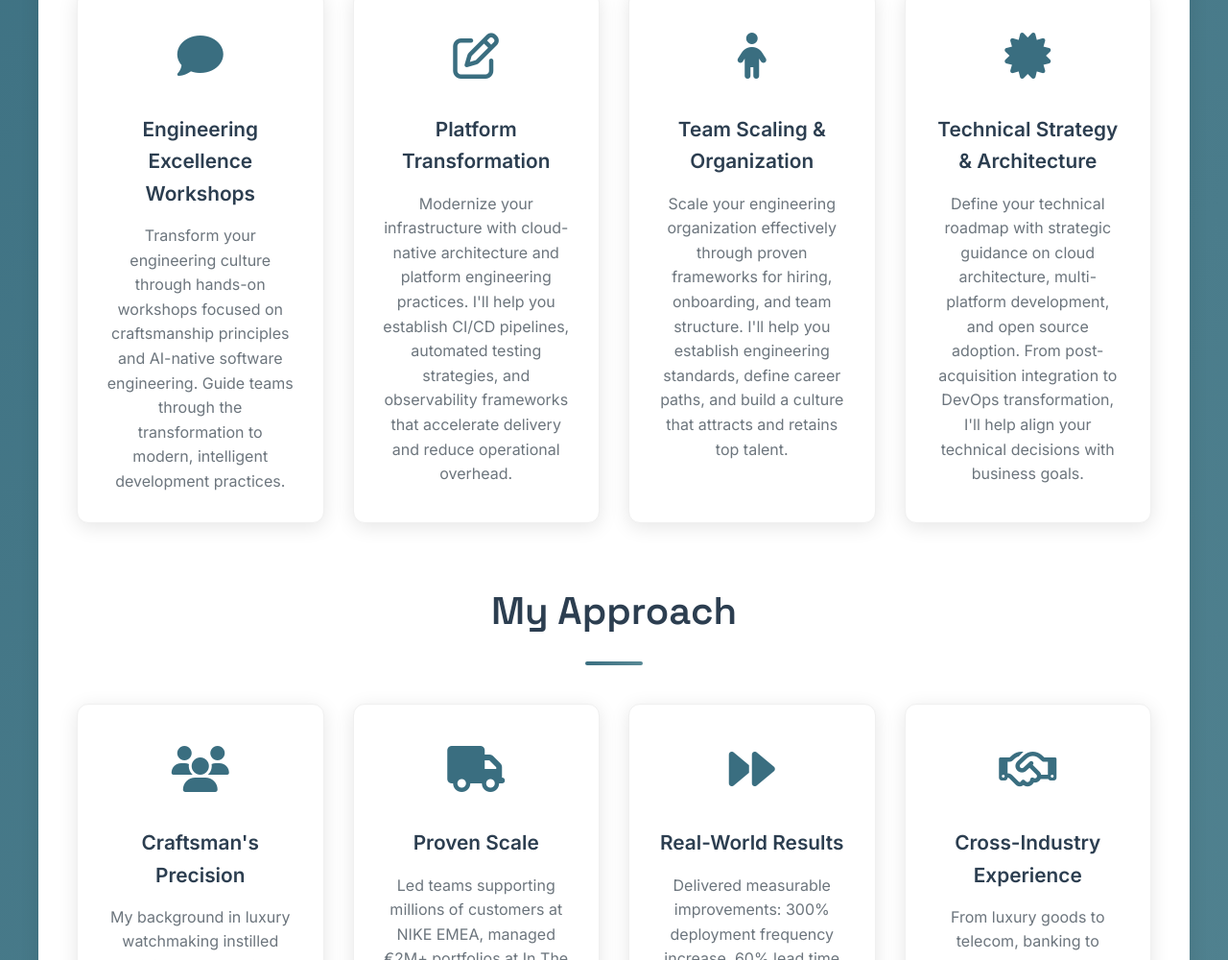
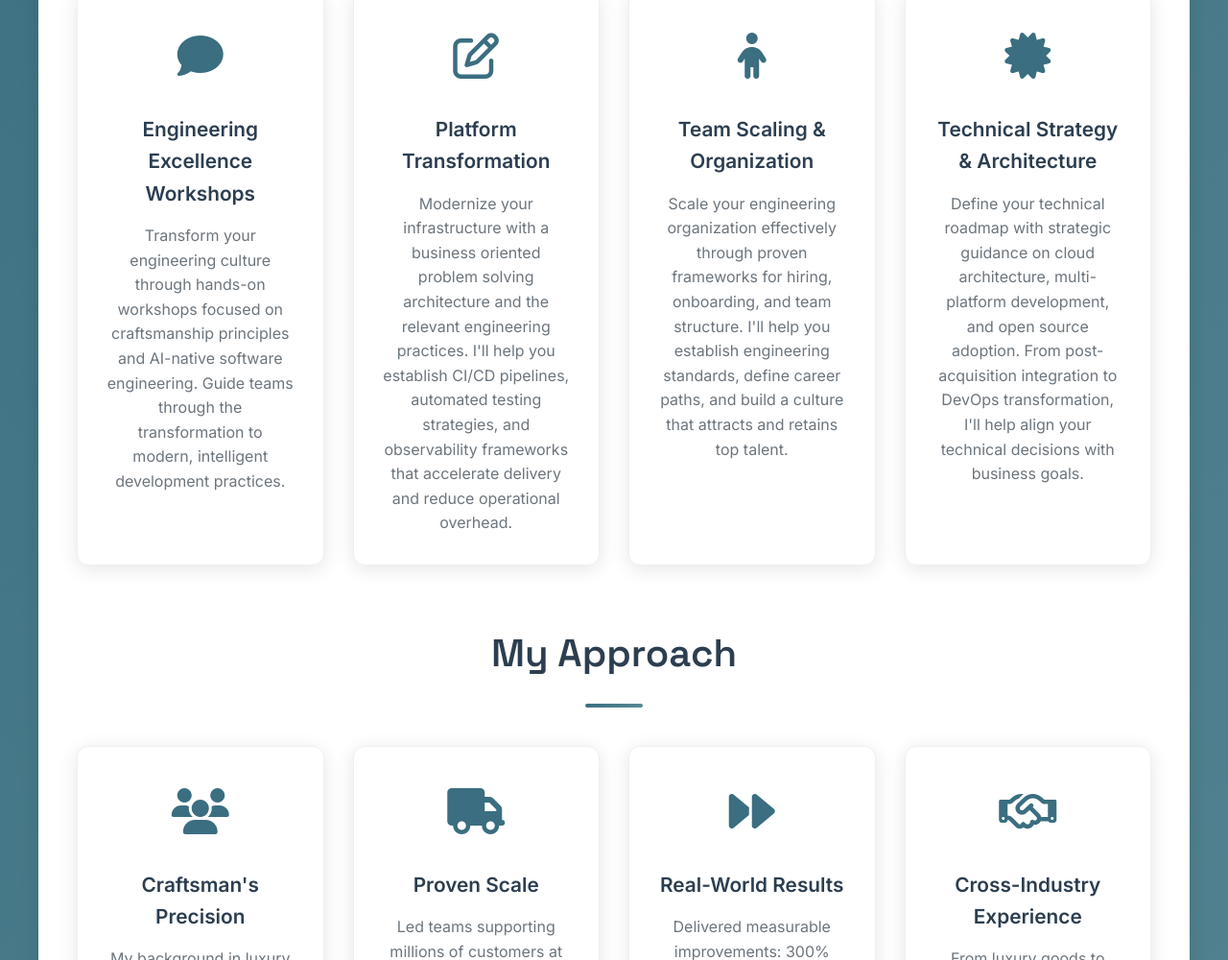
Before and after one commit to JanDeDobbeleer/itdepends.be, a website: page index.html in a window 1280 px wide. Shown: the part 809-1809 px from the top of the page at 96% size. Drawn offline with Linux system fonts and the light colour scheme.

Commit message:
refactor: update Platform Transformation to emphasize business-oriented architecture
- Change from 'cloud-native architecture and platform engineering practices' to business-oriented problem solving approach

```diff
--- a/index.html
+++ b/index.html
@@ -475,7 +475,7 @@
             </div>
             <h3 class="card-title">Platform Transformation</h3>
             <p class="card-text">
-              Modernize your infrastructure with cloud-native architecture and platform engineering practices. I'll help you establish CI/CD pipelines, automated testing strategies, and observability frameworks that accelerate delivery and reduce operational overhead.
+              Modernize your infrastructure with a business oriented problem solving architecture and the relevant engineering practices. I'll help you establish CI/CD pipelines, automated testing strategies, and observability frameworks that accelerate delivery and reduce operational overhead.
             </p>
           </div>
 
```
